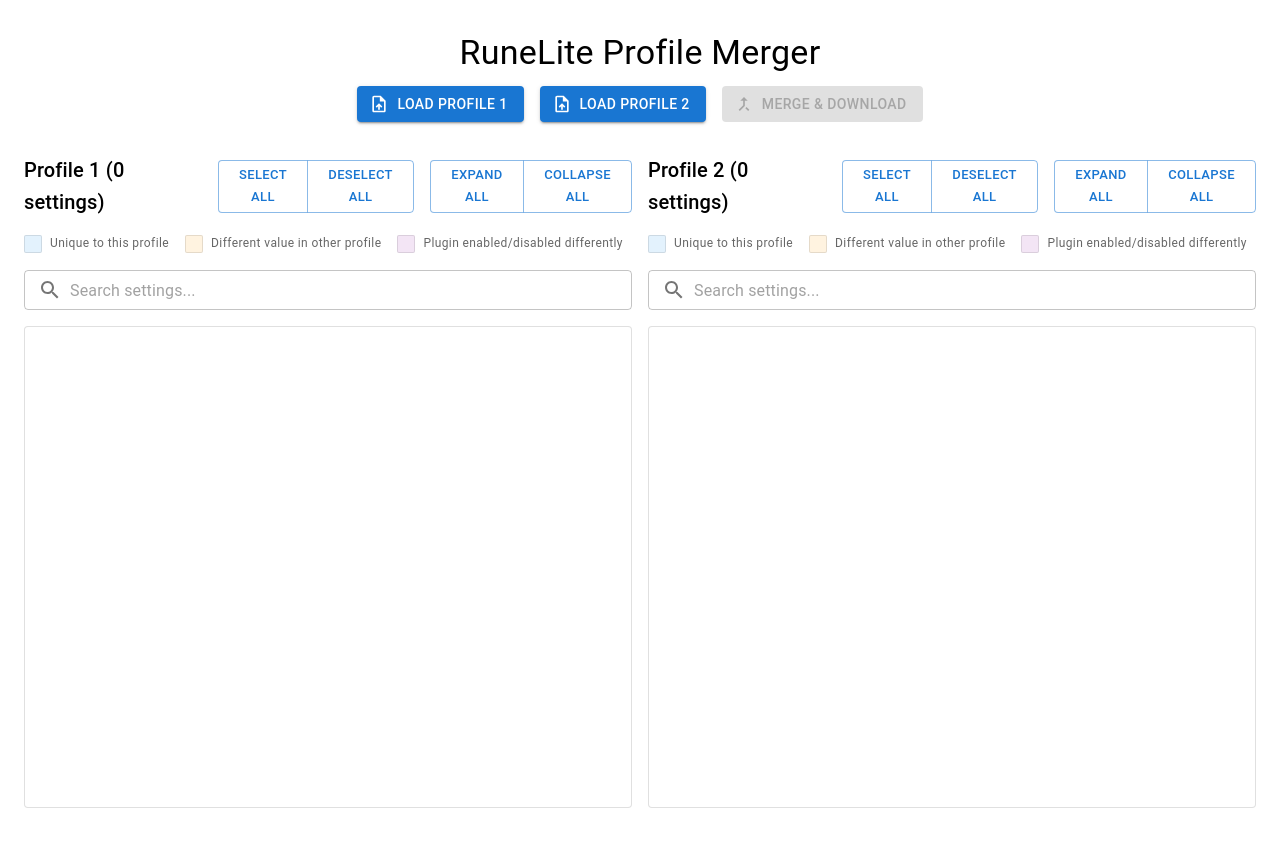
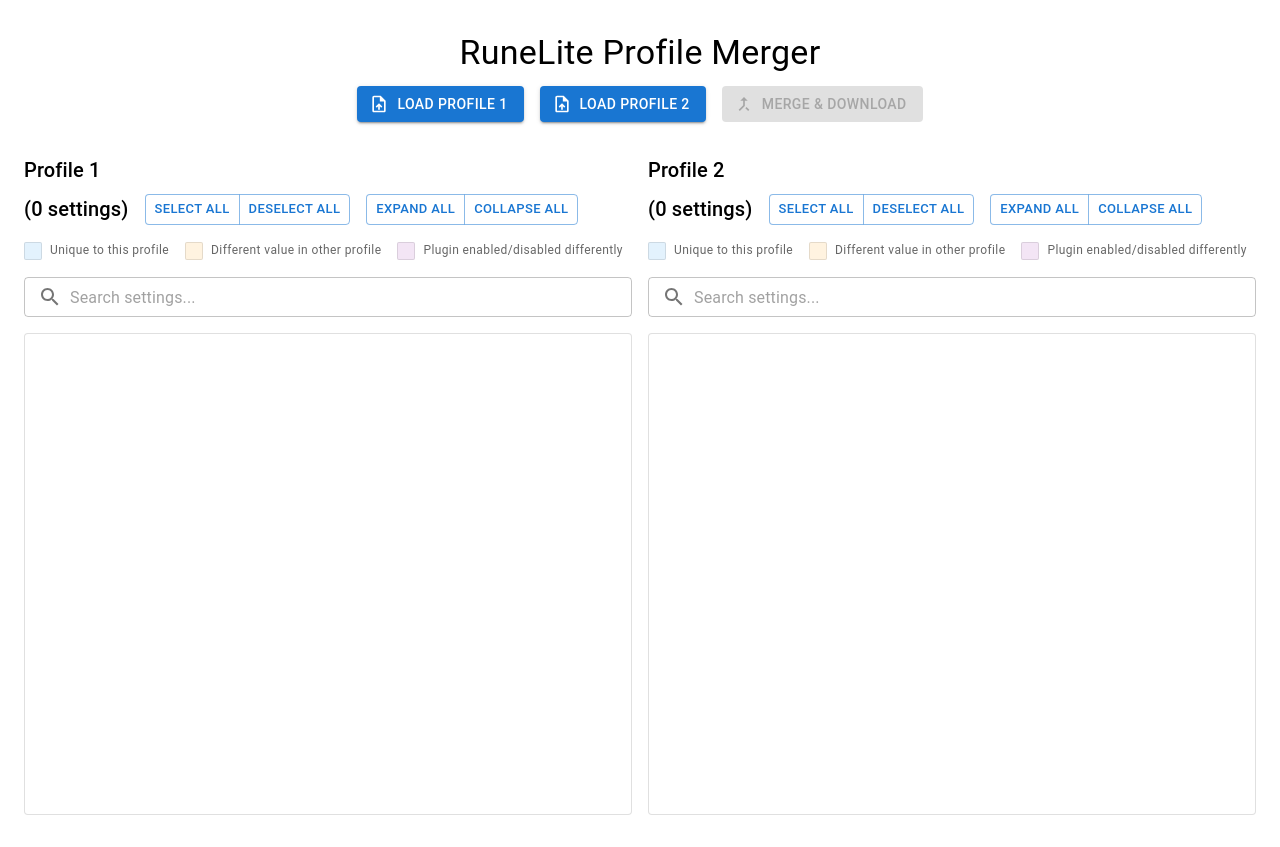
Before and after one commit to philhoyt/runelite-profile-merger, a React (Create React App) app: page / in a window 1280 px wide. Built offline with nearby package versions, Linux system fonts and the light colour scheme.

Commit message:
Update App.js
Display filename

```diff
--- a/src/App.js
+++ b/src/App.js
@@ -16,15 +16,18 @@
 function App() {
   const [profile1, setProfile1] = useState(null);
   const [profile2, setProfile2] = useState(null);
+  const [filename1, setFilename1] = useState('');
+  const [filename2, setFilename2] = useState('');
   const [selectedSettings1, setSelectedSettings1] = useState([]);
   const [selectedSettings2, setSelectedSettings2] = useState([]);
   const [searchTerm1, setSearchTerm1] = useState('');
   const [searchTerm2, setSearchTerm2] = useState('');
   const [alert, setAlert] = useState({ open: false, message: '', severity: 'info' });
 
-  const handleFileSelect = (profileSetter, settingsSelector) => (event) => {
+  const handleFileSelect = (profileSetter, settingsSelector, filenameSetter) => (event) => {
     const file = event.target.files[0];
     if (file) {
+      filenameSetter(file.name);
       const reader = new FileReader();
       reader.onload = (e) => {
         try {
@@ -130,7 +133,7 @@
             style={{ display: 'none' }}
             id="profile1-button"
             type="file"
-            onChange={handleFileSelect(setProfile1, setSelectedSettings1)}
+            onChange={handleFileSelect(setProfile1, setSelectedSettings1, setFilename1)}
           />
           <label htmlFor="profile1-button">
             <Button
@@ -149,7 +152,7 @@
             style={{ display: 'none' }}
             id="profile2-button"
             type="file"
-            onChange={handleFileSelect(setProfile2, setSelectedSettings2)}
+            onChange={handleFileSelect(setProfile2, setSelectedSettings2, setFilename2)}
           />
           <label htmlFor="profile2-button">
             <Button
@@ -175,27 +178,31 @@
 
       <Grid container spacing={2}>
         <Grid item xs={6}>
+          <Typography variant="h6" gutterBottom>
+            Profile 1 {filename1 && `(${filename1})`}
+          </Typography>
           <SettingsDisplay
-            title="Profile 1"
-            settings={profile1}
-            otherSettings={profile2}
+            profile={profile1}
+            otherProfile={profile2}
             selectedSettings={selectedSettings1}
-            onSettingToggle={handleSettingsToggle(profile1, setSelectedSettings1)}
+            onSettingsChange={handleSettingsToggle(profile1, setSelectedSettings1)}
             searchTerm={searchTerm1}
-            onSearchChange={setSearchTerm1}
+            onSearchChange={(e) => setSearchTerm1(e.target.value)}
             onSelectAll={() => setSelectedSettings1(Object.keys(profile1 || {}))}
             onDeselectAll={() => setSelectedSettings1([])}
           />
         </Grid>
         <Grid item xs={6}>
+          <Typography variant="h6" gutterBottom>
+            Profile 2 {filename2 && `(${filename2})`}
+          </Typography>
           <SettingsDisplay
-            title="Profile 2"
-            settings={profile2}
-            otherSettings={profile1}
+            profile={profile2}
+            otherProfile={profile1}
             selectedSettings={selectedSettings2}
-            onSettingToggle={handleSettingsToggle(profile2, setSelectedSettings2)}
+            onSettingsChange={handleSettingsToggle(profile2, setSelectedSettings2)}
             searchTerm={searchTerm2}
-            onSearchChange={setSearchTerm2}
+            onSearchChange={(e) => setSearchTerm2(e.target.value)}
             onSelectAll={() => setSelectedSettings2(Object.keys(profile2 || {}))}
             onDeselectAll={() => setSelectedSettings2([])}
           />
```
